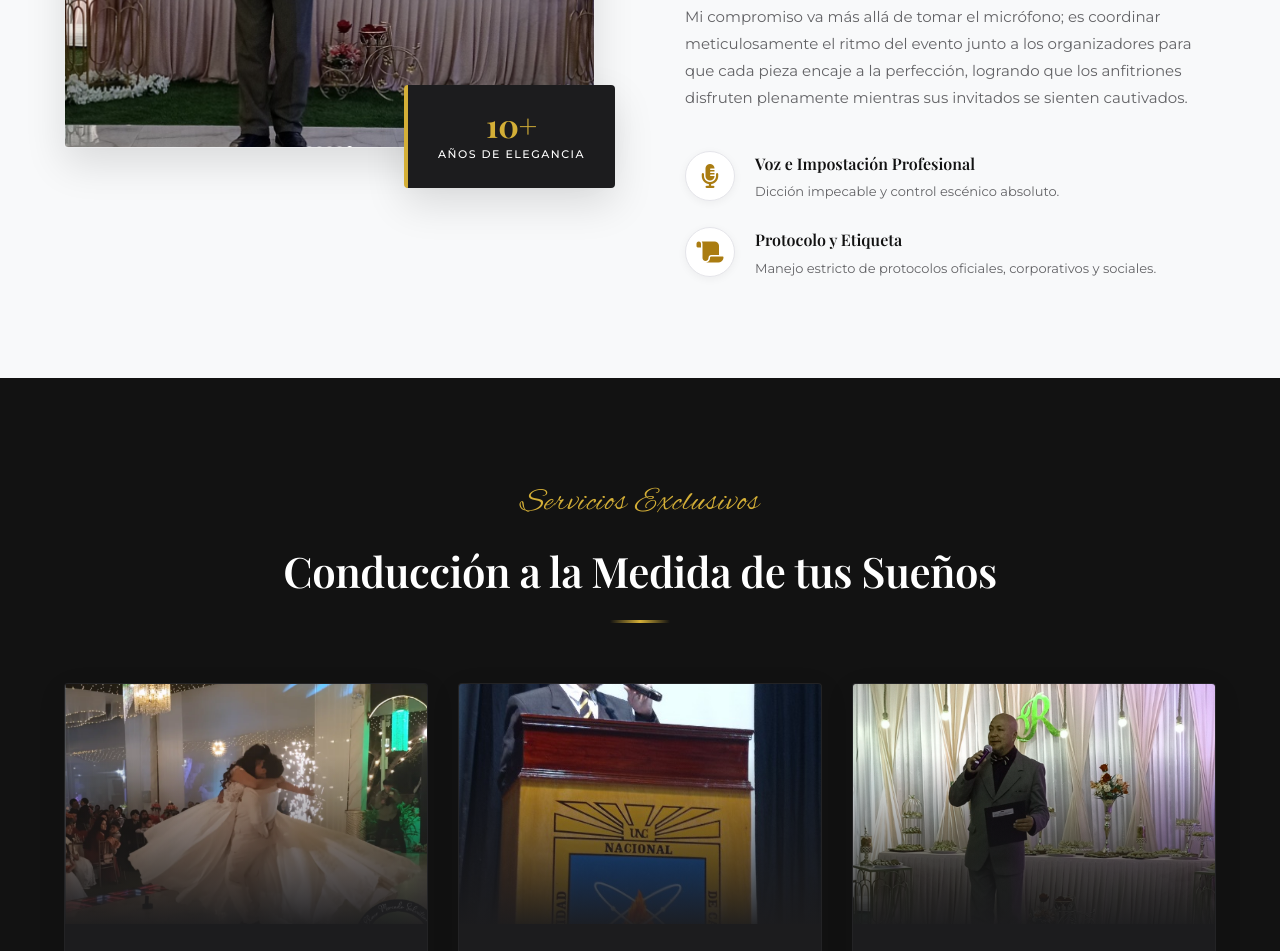
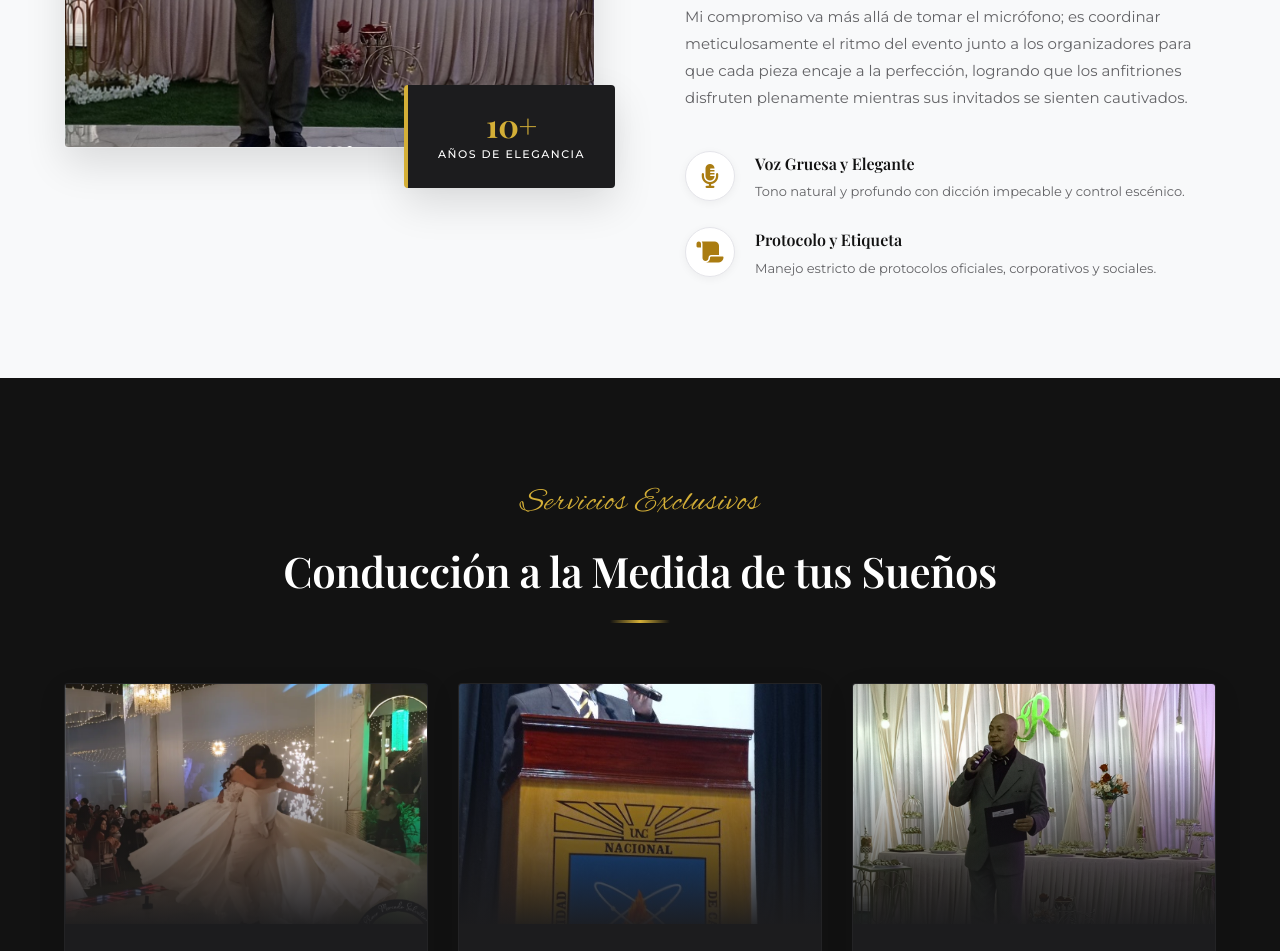
Before and after one commit to elmermercado456/emsnaestro-de-ceremonia-, a website: page public/index.html in a window 1280 px wide. Shown: the part 1385-2336 px from the top of the page. Drawn offline with nearby package versions, Linux system fonts and the light colour scheme; a web font is replaced by a local one.

Commit message:
Corrige texto de la sección sobre mi: Voz Gruesa y Elegante

```diff
--- a/public/index.html
+++ b/public/index.html
@@ -113,8 +113,8 @@
               <div class="about-feature-item">
                 <i class="fa-solid fa-microphone-lines feature-icon"></i>
                 <div>
-                  <h4>Voz e Impostación Profesional</h4>
-                  <p>Dicción impecable y control escénico absoluto.</p>
+                  <h4>Voz Gruesa y Elegante</h4>
+                  <p>Tono natural y profundo con dicción impecable y control escénico.</p>
                 </div>
               </div>
               <div class="about-feature-item">
```
